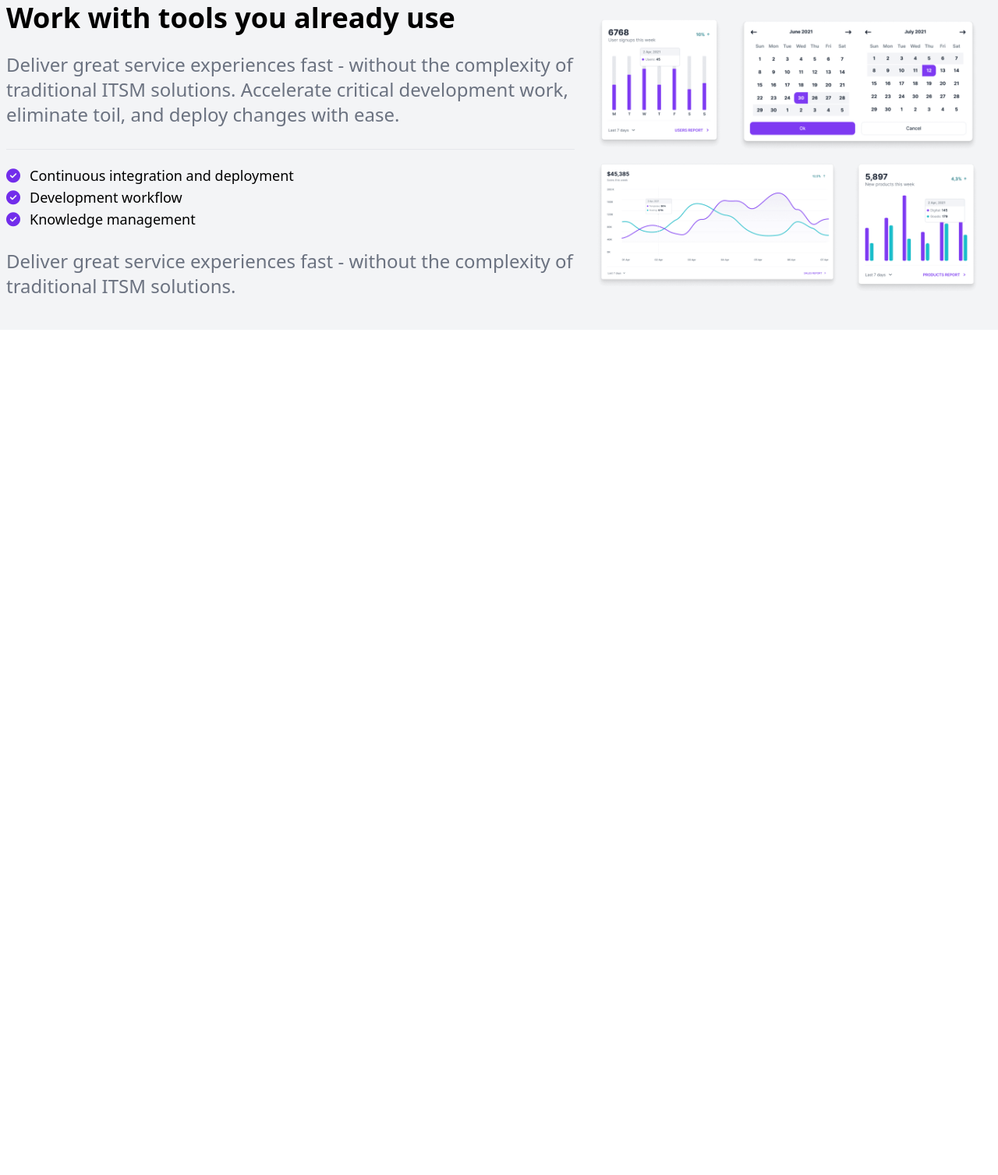
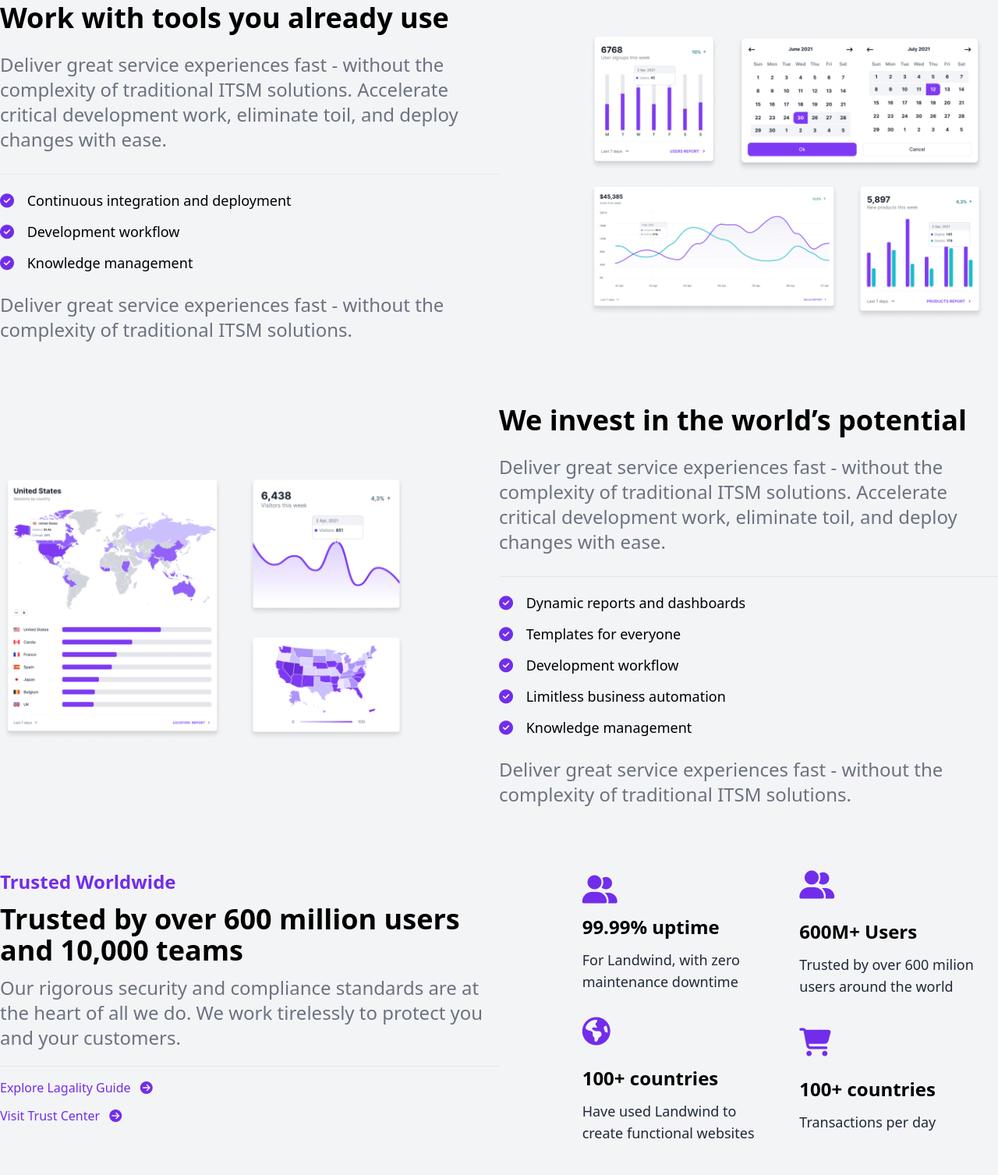
Before and after one commit to elref7i/LandWind, a website: page src/index.html in a window 1280 px wide. Shown: the part 837-2344 px from the top of the page at 78% size. Before the commit the page ends 1260 px from the top, so only its background shows below. Drawn offline with Linux system fonts and the light colour scheme.

Commit message:
workflow &  Worldwide

```diff
--- a/src/index.html
+++ b/src/index.html
@@ -11,7 +11,7 @@
 
 <body class="">
   <nav
-    class="py-5 fixed left-0 right-0 z-50 shadow-sm shadow-gray-600 bg-white  text-gray-900 dark:bg-gray-900 dark:text-white   dark:shadow-white">
+    class="py-5 fixed left-0 right-0 z-50 shadow-sm shadow-gray-600 bg-white  text-gray-950 dark:bg-gray-900 dark:text-white   dark:shadow-white">
     <div class="max-w-screen-xl mx-auto px-2 ">
       <div class="container mx-auto flex space-x-6 px-2 justify-between  items-center">
         <h1 class="logo flex items-center space-x-3 text-xl font-bold ">
@@ -51,8 +51,7 @@
       </div>
     </div>
   </nav>
-  <header class="min-h-screen flex items-center pt-28 pb-10 bg-white text-gray-900 dark:bg-gray-900 dark:text-white">
-
+  <header class="min-h-screen flex items-center pt-28 pb-10 bg-white text-gray-950 dark:bg-gray-900 dark:text-white">
     <section class="max-w-screen-xl mx-auto">
       <div class="container  mx-auto px-2">
         <section class="w-full top-header mb-28 grid gap-5 items-center justify-between grid-cols-12 ">
@@ -213,8 +212,8 @@
   <main class="">
     <section class="Company | py-10 bg-gray-100 dark:bg-gray-800 dark:text-white ">
       <div class="max-w-screen-xl mx-auto">
-        <div class="container mx-auto grid grid-cols-12 items-center gap-5 px-2">
-          <div class="left-section  col-span-12 lg:col-span-7">
+        <div class="container mx-auto grid grid-cols-12 items-center">
+          <div class="left-section sm:max-md:mb-5 col-span-12 lg:col-span-6">
             <h2 class="font-bold text-4xl text-black dark:text-white mb-6">Work with tools you already use</h2>
             <p
               class="text-gray-500 dark:text-gray-200 text-2xl font-extralight mb-6 relative before:absolute before:h-[.5px] before:w-full before:bg-gray-200  before:-bottom-7 before:left-0">
@@ -227,12 +226,25 @@
               traditional ITSM
               solutions. Accelerate
               critical development work, eliminate toil, and deploy changes with ease.</p>
-            <ul class="pt-6 text-black dark:text-white text-lg font-medium mb-6">
-              <li><span class="mr-3"><i class="fa-solid fa-circle-check text-prime"></i></span>Continuous integration
-                and
-                deployment</li>
-              <li><span class="mr-3"><i class="fa-solid fa-circle-check text-prime"></i></span>Development workflow</li>
-              <li><span class="mr-3"><i class="fa-solid fa-circle-check text-prime"></i></span>Knowledge management</li>
+            <ul class="pt-6 text-black dark:text-white text-lg font-medium mb-6 space-y-3">
+              <li>
+                <span class="mr-3">
+                  <i class="fa-solid fa-circle-check text-prime "></i>
+                </span>
+                Continuous integration and deployment
+              </li>
+              <li>
+                <span class="mr-3">
+                  <i class="fa-solid fa-circle-check text-prime"></i>
+                </span>
+                Development workflow
+              </li>
+              <li>
+                <span class="mr-3">
+                  <i class="fa-solid fa-circle-check text-prime"></i>
+                </span>
+                Knowledge management
+              </li>
             </ul>
             <p class="text-gray-500 dark:text-gray-200 text-2xl font-extralight">Deliver great service experiences fast
               - without the
@@ -240,13 +252,128 @@
               traditional ITSM
               solutions.</p>
           </div>
-          <div class="right-section col-span-12 lg:col-span-5">
-            <img src="imgs/image-project3.png" alt="">
+          <div class="right-section col-span-12 lg:col-span-5 lg:col-start-8">
+            <img src="imgs/image-project3.png" class="w-full" alt="">
           </div>
         </div>
       </div>
 
     </section>
+    <section class="workflow | py-10 bg-gray-100 dark:bg-gray-900 dark:text-white ">
+      <div class="max-w-screen-xl mx-auto">
+        <div class="container mx-auto grid grid-cols-12 items-center">
+          <div class="left-section col-span-12 lg:col-span-5 ">
+            <img src="imgs/image-project4.png" class="w-full" alt="">
+          </div>
+          <div class="right-section col-span-12 lg:col-span-6 lg:col-start-7">
+            <h2 class="font-bold text-4xl text-black dark:text-white mb-6">We invest in the world’s potential</h2>
+            <p
+              class="text-gray-500 dark:text-gray-200 text-2xl font-extralight mb-6 relative before:absolute before:h-[.5px] before:w-full before:bg-gray-200  before:-bottom-7 before:left-0">
+              Deliver
+              great
+              service
+              experiences
+              fast - without the
+              complexity of
+              traditional ITSM
+              solutions. Accelerate
+              critical development work, eliminate toil, and deploy changes with ease.</p>
+            <ul class="pt-6 text-black dark:text-white text-lg font-medium mb-6 space-y-3">
+              <li><span class="mr-3">
+                  <i class="fa-solid fa-circle-check text-prime "></i>
+                </span>
+                Dynamic reports and dashboards
+              </li>
+              <li>
+                <span class="mr-3">
+                  <i class="fa-solid fa-circle-check text-prime"></i>
+                </span>
+                Templates for everyone
+              </li>
+              <li>
+                <span class="mr-3">
+                  <i class="fa-solid fa-circle-check text-prime"></i>
+                </span>
+                Development workflow
+              </li>
+              <li>
+                <span class="mr-3">
+                  <i class="fa-solid fa-circle-check text-prime"></i>
+                </span>
+                Limitless business automation
+              </li>
+              <li>
+                <span class="mr-3">
+                  <i class="fa-solid fa-circle-check text-prime"></i>
+                </span>
+                Knowledge management
+              </li>
+            </ul>
+            <p class="text-gray-500 dark:text-gray-200 text-2xl font-extralight">Deliver great service experiences fast
+              - without the
+              complexity of
+              traditional ITSM
+              solutions.</p>
+          </div>
+        </div>
+      </div>
+
+    </section>
+    <section class="Worldwide | py-10 bg-gray-100 dark:bg-gray-800 dark:text-white   ">
+      <div class="max-w-screen-xl mx-auto">
+        <div class="container mx-auto grid grid-cols-12">
+          <div class="left-section col-span-12 lg:col-span-6 space-y-3 mb-7 lg:mb-0">
+            <h2 class="text-prime text-2xl font-bold">Trusted Worldwide</h2>
+            <h3 class=" text-black dark:text-white font-bold text-4xl">Trusted by over 600 million users and 10,000
+              teams
+            </h3>
+            <p class=" text-gray-500 dark:text-gray-200 text-2xl font-extralight mb-6 relative before:absolute
+              before:h-[.5px] before:w-full before:bg-gray-200 before:-bottom-5 before:left-0">
+              Our rigorous security and compliance standards are at the heart of all we do. We work tirelessly to
+              protect
+              you and your customers.
+            </p>
+            <div class="links-trust pt-6 space-y-3">
+              <a href="" class="text-prime block hover:text-purple-500">
+                Explore Lagality Guide
+                <i class="fa-solid fa-circle-arrow-right ml-2"></i>
+              </a>
+              <a href="" class="text-prime block hover:text-purple-500">
+                Visit Trust Center
+                <i class="fa-solid fa-circle-arrow-right ml-2"></i>
+              </a>
+            </div>
+          </div>
+          <div class="right-section col-span-12 lg:col-span-5 lg:col-start-8">
+            <ul class="grid grid-cols-12 gap-6 items-center justify-center">
+              <li class="md:col-sp lg:col-span-6 space-y-3">
+                <i class="fa-solid fa-user-group text-4xl text-prime"></i>
+                <h4 class="font-bold text-2xl text-black dark:text-white">99.99% uptime</h4>
+                <p class="ext-gray-500 text-lg dark:text-gray-200">For Landwind, with zero maintenance downtime</p>
+              </li>
+              <li class="md:col-sp lg:col-span-6 space-y-3">
+                <i class="fa-solid fa-user-group text-4xl text-prime mb-3"></i>
+                <h4 class="font-bold text-2xl text-black dark:text-white">600M+ Users</h4>
+                <p class="ext-gray-500 text-lg dark:text-gray-200">Trusted by over 600 milion users around the world</p>
+              </li>
+              <li class="md:col-sp lg:col-span-6 space-y-3">
+                <i class="fa-solid fa-earth-americas text-4xl text-prime mb-3"></i>
+                <h4 class="font-bold text-2xl text-black dark:text-white">100+ countries</h4>
+                <p class="ext-gray-500 text-lg dark:text-gray-200">Have used Landwind to create functional websites</p>
+              </li>
+              <li class="md:col-sp lg:col-span-6 space-y-3">
+                <i class="fa-solid fa-cart-shopping text-4xl text-prime mb-3"></i>
+                <h4 class="font-bold text-2xl text-black dark:text-white">100+ countries
+                </h4>
+                <p class="ext-gray-500 text-lg dark:text-gray-200">Transactions per day
+                </p>
+              </li>
+            </ul>
+          </div>
+        </div>
+      </div>
+    </section>
+
   </main>
   <script src="JS/index.js"></script>
 </body>
```
Also changed, not shown: dist/CSS/output.css.
